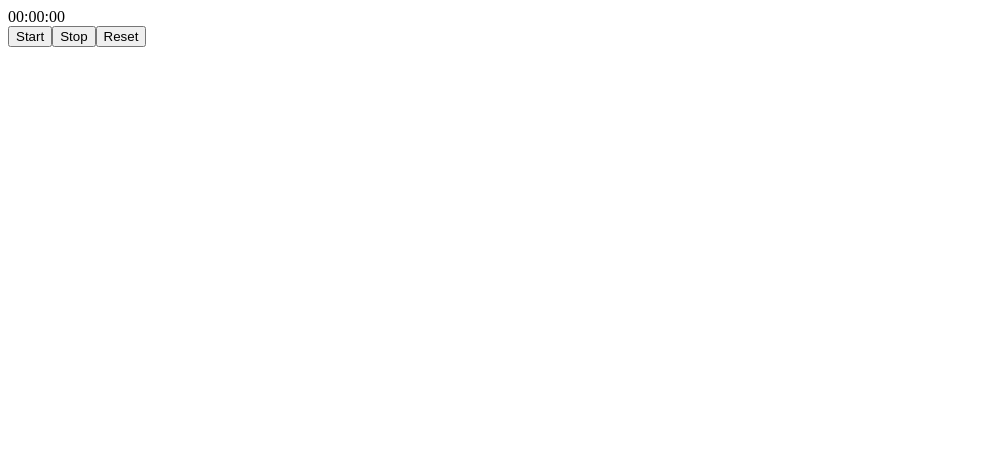
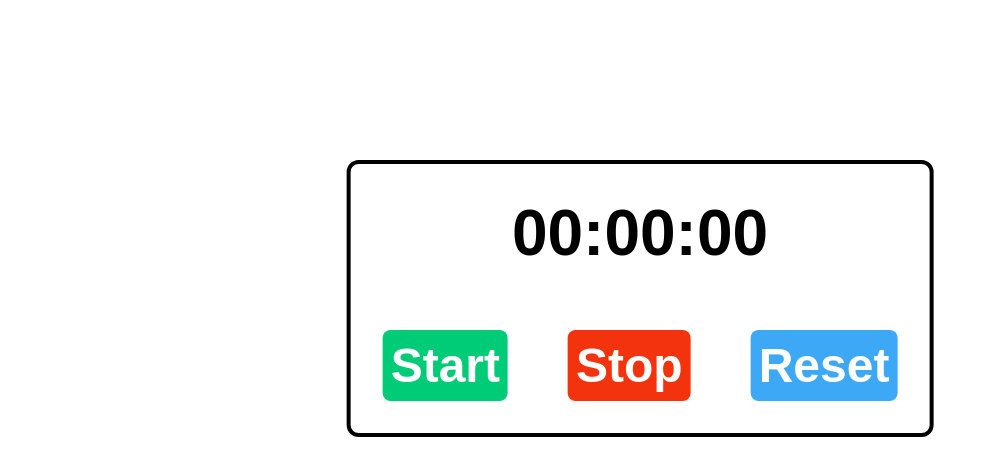
Before and after one commit to kraljic9/react-stopWatch, a React (Vite) app in the folder react-stopWatch/: page / in a window 1280 px wide. Shown: the top 476 px of the page, without its empty margins (0-989 px from the left). Built offline with nearby package versions, Linux system fonts and the light colour scheme.

Commit message:
Completed styleing

```diff
--- a/react-stopWatch/src/index.css
+++ b/react-stopWatch/src/index.css
@@ -0,0 +1,66 @@
+* {
+  padding: 0;
+  margin: 0;
+  box-sizing: border-box;
+}
+
+body {
+  font-family: Arial, Helvetica, sans-serif;
+}
+
+.stop-watch-container {
+  position: absolute;
+  left: 50%;
+  top: 20%;
+  transform: translate(-50%);
+  text-align: center;
+  display: flex;
+  flex-direction: column;
+  gap: 60px;
+  border: 4px solid black;
+  padding: 32px;
+  border-radius: 12px;
+}
+
+.time {
+  font-size: 4rem;
+  font-weight: bold;
+}
+
+.controls {
+  display: flex;
+  justify-content: center;
+  gap: 60px;
+}
+
+button {
+  font-size: 3rem;
+  padding: 8px;
+  border: none;
+  border-radius: 8px;
+  color: white;
+  font-weight: bold;
+}
+
+.start-button {
+  background-color: hsl(155, 100%, 40%);
+}
+
+.start-button:hover {
+  background-color: hsl(155, 100%, 35%);
+}
+
+.stop-button {
+  background-color: hsl(10, 90%, 50%);
+}
+.stop-button:hover {
+  background-color: hsl(10, 90%, 45%);
+}
+
+.reset-button {
+  background-color: hsl(205, 90%, 60%);
+}
+
+.reset-button:hover {
+  background-color: hsl(205, 90%, 55%);
+}
```
